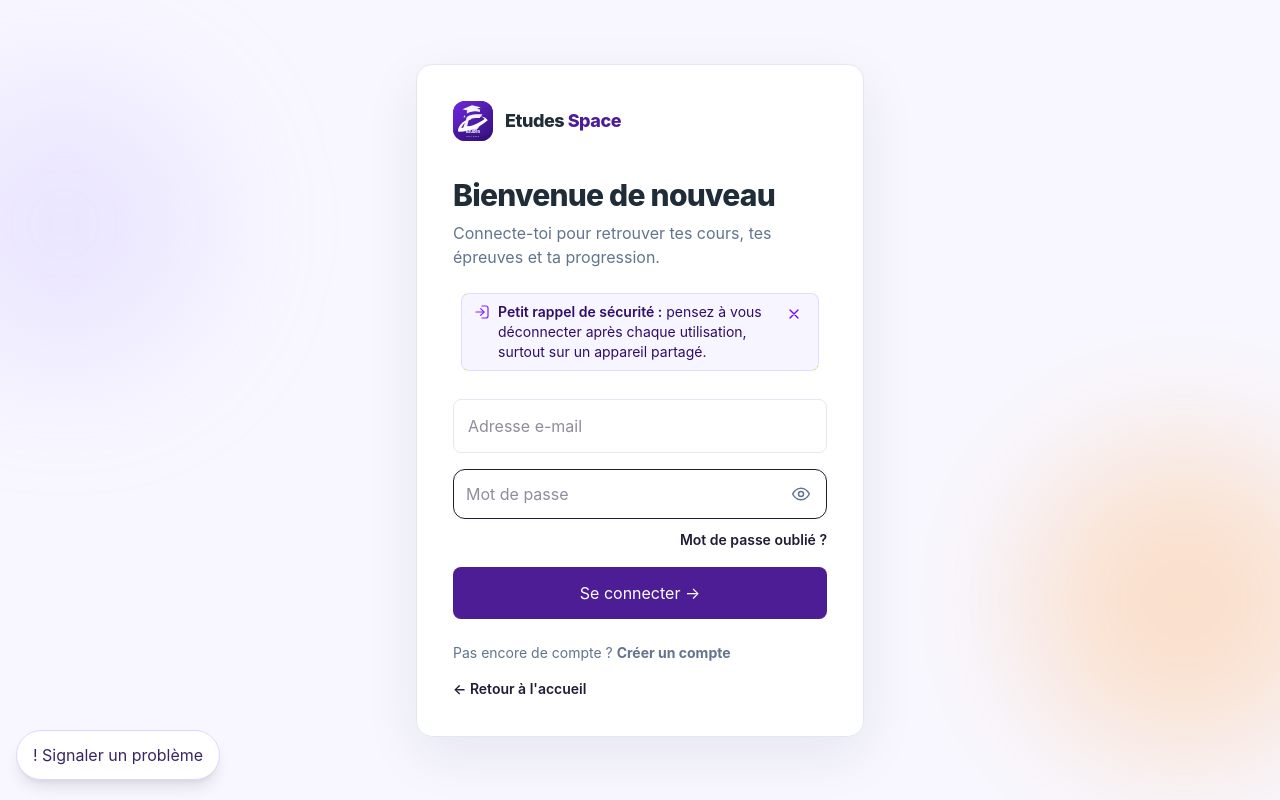
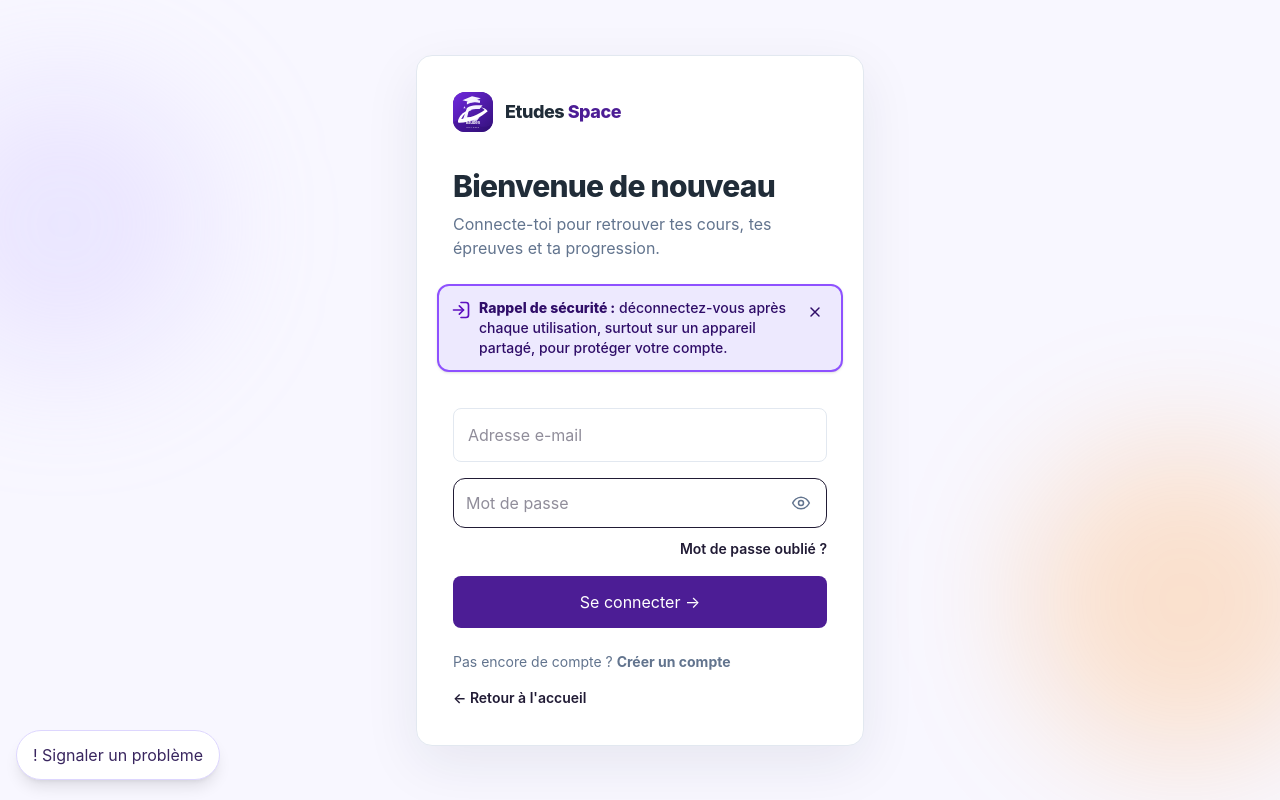
Before and after one commit to sergeabena20-max/ETUDES-SPACES, a Next.js app: page /login in a window 1280 px wide. Shown: the top 800 px of the page. Built offline with nearby package versions, Linux system fonts and the light colour scheme; no server answers; the database is empty.

Commit message:
Improve logout reminder visibility and contrast

```diff
--- a/components/logout-reminder.tsx
+++ b/components/logout-reminder.tsx
@@ -8,25 +8,28 @@ export default function LogoutReminder() {
   if (!visible) return null;
 
   return (
-    <div className="mx-auto w-full max-w-7xl px-3 pt-2 sm:px-6">
-      <div className="flex items-start gap-2 rounded-lg border border-violet-200/80 bg-violet-50/80 px-3 py-2 text-sm text-violet-950 dark:border-violet-400/20 dark:bg-violet-500/10 dark:text-violet-100">
-        <svg className="mt-0.5 h-4 w-4 shrink-0 text-violet-600 dark:text-violet-300" viewBox="0 0 24 24" fill="none" stroke="currentColor" strokeWidth="1.8" strokeLinecap="round" strokeLinejoin="round" aria-hidden="true">
+    <div className="w-full py-2">
+      <div
+        role="note"
+        className="flex items-start gap-2 rounded-xl border-2 border-violet-500 bg-violet-100 px-3 py-3 text-left text-sm text-violet-950 shadow-sm"
+      >
+        <svg className="mt-0.5 h-5 w-5 shrink-0 text-violet-800" viewBox="0 0 24 24" fill="none" stroke="currentColor" strokeWidth="2" strokeLinecap="round" strokeLinejoin="round" aria-hidden="true">
           <path d="M10 17l5-5-5-5" />
           <path d="M15 12H3" />
           <path d="M12 3h6a3 3 0 0 1 3 3v12a3 3 0 0 1-3 3h-6" />
         </svg>
-        <p className="min-w-0 flex-1 leading-5">
-          <span className="font-semibold">Petit rappel de sécurité :</span>{" "}
-          pensez à vous déconnecter après chaque utilisation, surtout sur un appareil partagé.
+        <p className="min-w-0 flex-1 font-medium leading-5">
+          <span className="font-extrabold">Rappel de sécurité :</span>{" "}
+          déconnectez-vous après chaque utilisation, surtout sur un appareil partagé, pour protéger votre compte.
         </p>
         <button
           type="button"
           onClick={() => setVisible(false)}
           aria-label="Fermer le rappel"
           title="Fermer"
-          className="ml-1 inline-flex h-6 w-6 shrink-0 items-center justify-center rounded-md text-violet-700 transition hover:bg-violet-100 hover:text-violet-950 focus-visible:outline-none focus-visible:ring-2 focus-visible:ring-violet-500 dark:text-violet-200 dark:hover:bg-violet-400/20"
+          className="inline-flex h-7 w-7 shrink-0 items-center justify-center rounded-md text-violet-950 hover:bg-violet-200 focus-visible:outline-none focus-visible:ring-2 focus-visible:ring-violet-700"
         >
-          <svg className="h-4 w-4" viewBox="0 0 24 24" fill="none" stroke="currentColor" strokeWidth="2" strokeLinecap="round" aria-hidden="true">
+          <svg className="h-4 w-4" viewBox="0 0 24 24" fill="none" stroke="currentColor" strokeWidth="2.2" strokeLinecap="round" aria-hidden="true">
             <path d="M18 6 6 18M6 6l12 12" />
           </svg>
         </button>
```
